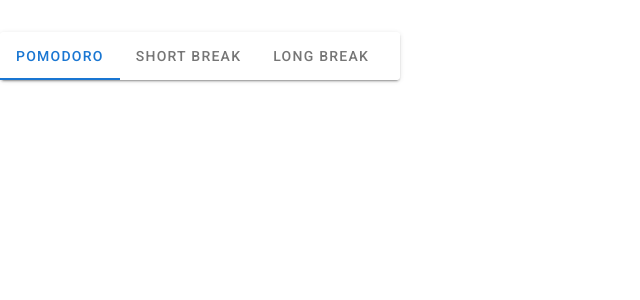
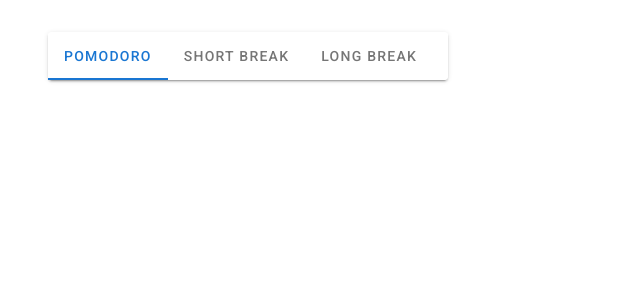
Before and after one commit to soregashi-27/pomodoro-timer, a Vue app: page / in a window 1280 px wide. Shown: the top 300 px of the page, without its empty margins (0-640 px from the left). Built offline with nearby package versions, Linux system fonts and the light colour scheme.

Commit message:
位置の調整

```diff
--- a/src/App.vue
+++ b/src/App.vue
@@ -1,7 +1,11 @@
 <template>
   <v-app>
     <v-content>
-      <Pomodoro />
+      <v-container>
+        <v-row>
+          <Pomodoro />
+        </v-row>
+       </v-container>
     </v-content>
   </v-app>
 </template>
```
